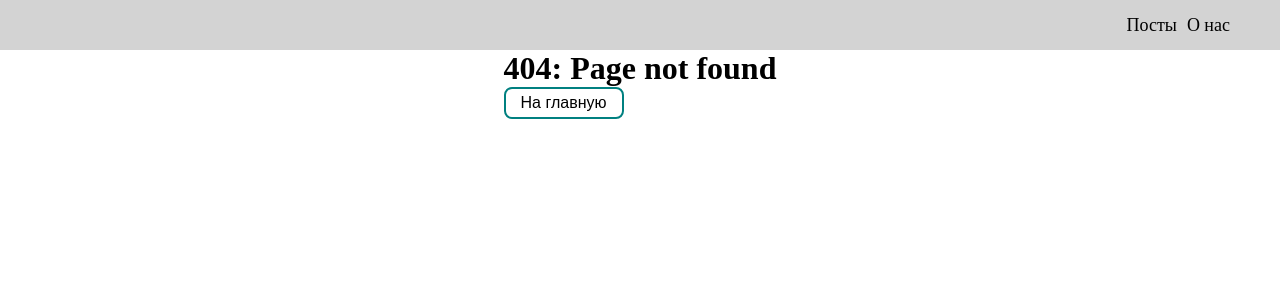
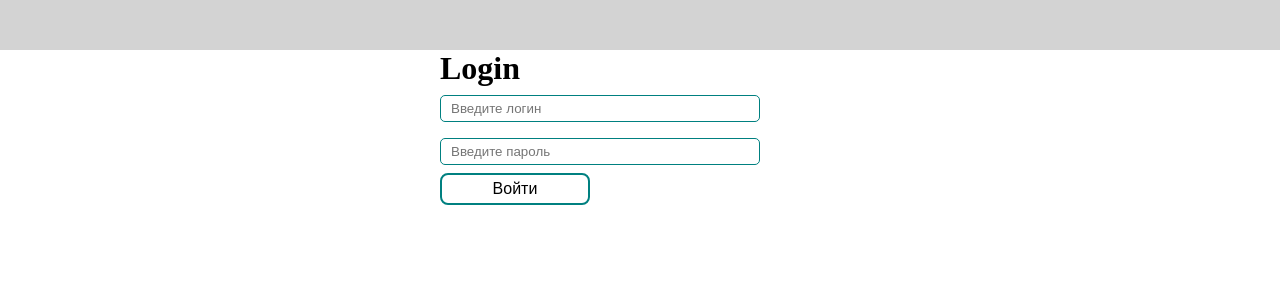
Before and after one commit to alexandrIvanovDev/react-course, a React (Create React App) app: page /login in a window 1280 px wide. Before the commit this address had no page. Shown: the top 300 px of the page. Built offline with nearby package versions, Linux system fonts and the light colour scheme.

Commit message:
Add LoginPage, routes and context

```diff
--- a/src/App.tsx
+++ b/src/App.tsx
@@ -1,4 +1,4 @@
-import React from 'react';
+import React, {useEffect, useState} from 'react';
 import './App.css'
 import {createBrowserRouter, RouterProvider} from 'react-router-dom';
 import {Pages} from './pages/Posts';
@@ -6,6 +6,8 @@ import {About} from './pages/About';
 import {Navbar} from './components/UI/navbar/Navbar';
 import {NotFoundPage} from './pages/NotFoundPage';
 import {PostIdPage} from './pages/PostIdPage';
+import {Login} from './pages/Login';
+import {AuthContext} from './context/authContext';
 
 const router = createBrowserRouter([
     {
@@ -25,6 +27,10 @@ const router = createBrowserRouter([
                 element: <About/>
             },
             {
+                path: 'login',
+                element: <Login/>
+            },
+            {
                 path: '*',
                 element: <NotFoundPage/>
             }
@@ -33,7 +39,20 @@ const router = createBrowserRouter([
 ]);
 
 function App() {
-    return <RouterProvider router={router}/>
+
+    const [isAuth, setIsAuth] = useState(false)
+
+    useEffect(() => {
+        if (localStorage.getItem('auth')) {
+            setIsAuth(true)
+        }
+    }, [])
+
+    return (
+        <AuthContext.Provider value={{isAuth, setIsAuth}}>
+            <RouterProvider router={router}/>
+        </AuthContext.Provider>
+    )
 }
 
 export default App;
--- a/src/components/UI/button/MyButton.module.css
+++ b/src/components/UI/button/MyButton.module.css
@@ -5,4 +5,5 @@
     border: 2px solid teal;
     border-radius: 8px;
     background: transparent;
+    width: 150px;
 }
--- a/src/components/UI/navbar/Navbar.module.css
+++ b/src/components/UI/navbar/Navbar.module.css
@@ -23,6 +23,7 @@
     color: black;
     text-decoration: none;
     font-size: 18px;
+    cursor: pointer;
 }
 
 .link:hover {
--- a/src/components/UI/navbar/Navbar.tsx
+++ b/src/components/UI/navbar/Navbar.tsx
@@ -1,14 +1,26 @@
-import React from 'react';
+import React, {useContext} from 'react';
 import {Link, Outlet} from 'react-router-dom';
 import styles from './Navbar.module.css'
+import {AuthContext} from '../../../context/authContext';
 
 export const Navbar = () => {
+
+    const {isAuth, setIsAuth} = useContext(AuthContext)
+
+    const logout = () => {
+        setIsAuth(false)
+        localStorage.removeItem('auth')
+    }
+
     return (
         <div className={styles.wrapper}>
             <div className={styles.navbar}>
                 <div className={styles.links}>
-                    <Link className={styles.link} to="/posts">Посты</Link>
-                    <Link className={styles.link} to="/about">О нас</Link>
+                    {isAuth && <>
+                        <Link className={styles.link} to="/posts">Посты</Link>
+                        <Link className={styles.link} to="/about">О нас</Link>
+                        <span className={styles.link} onClick={logout}>Выйти</span>
+                    </>}
                 </div>
             </div>
             <Outlet/>
--- /dev/null
+++ b/src/context/authContext.ts
@@ -0,0 +1,8 @@
+import {createContext} from 'react';
+
+type ContextType = {
+    isAuth: boolean
+    setIsAuth: (value: boolean) => void
+}
+
+export const AuthContext = createContext<ContextType>({} as ContextType)
--- a/src/pages/About.tsx
+++ b/src/pages/About.tsx
@@ -1,9 +1,16 @@
-import React from 'react';
+import React, {useContext} from 'react';
 import {MyButton} from '../components/UI/button/MyButton';
-import {useNavigate} from 'react-router-dom';
+import {Navigate, useNavigate} from 'react-router-dom';
+import {AuthContext} from '../context/authContext';
 
 export const About = () => {
+
     const navigate = useNavigate()
+    const {isAuth} = useContext(AuthContext)
+
+    if (!isAuth) {
+        return <Navigate to={'/login'}/>
+    }
     return (
         <div>
             <h1>About us</h1>
--- /dev/null
+++ b/src/pages/Login.tsx
@@ -0,0 +1,31 @@
+import React, {FormEvent, useContext} from 'react';
+import {MyButton} from '../components/UI/button/MyButton';
+import {MyInput} from '../components/UI/input/MyInput';
+import {AuthContext} from '../context/authContext';
+import {Navigate} from 'react-router-dom';
+
+export const Login = () => {
+
+    const {isAuth, setIsAuth} = useContext(AuthContext)
+
+    const login = (e: FormEvent<HTMLFormElement>) => {
+        e.preventDefault()
+        setIsAuth(true)
+        localStorage.setItem('auth', 'true')
+    }
+
+    if (isAuth) {
+        return <Navigate to={'/posts'}/>
+    }
+
+    return (
+        <div  style={{width: 400}}>
+            <h1>Login</h1>
+            <form style={{display: 'flex', flexDirection: 'column'}} onSubmit={login}>
+                <MyInput type="text" placeholder="Введите логин"/>
+                <MyInput type="password" placeholder="Введите пароль"/>
+                <MyButton>Войти</MyButton>
+            </form>
+        </div>
+    );
+};
--- a/src/pages/PostIdPage.tsx
+++ b/src/pages/PostIdPage.tsx
@@ -1,16 +1,18 @@
-import React, {useEffect, useState} from 'react';
-import {useNavigate, useParams} from 'react-router-dom';
+import React, {useContext, useEffect, useState} from 'react';
+import {Navigate, useNavigate, useParams} from 'react-router-dom';
 import {MyButton} from '../components/UI/button/MyButton';
 import {CommentType, postsAPI, PostType} from '../API/postsAPI';
 import {Loader} from '../components/UI/loader/Loader';
 import {useFetching} from '../hooks/useFetching';
 import {CommentsBlock} from '../components/commentsBlock/CommentsBlock';
 import {PostIdBlock} from '../components/PostIdBlock/PostIdBlock';
+import {AuthContext} from '../context/authContext';
 
 export const PostIdPage = () => {
 
     const [post, setPost] = useState<PostType>()
     const [comments, setComments] = useState<Array<CommentType>>([])
+    const {isAuth} = useContext(AuthContext)
 
     const {id} = useParams()
     const navigate = useNavigate()
@@ -34,6 +36,10 @@ export const PostIdPage = () => {
         getComments()
     }, [])
 
+    if (!isAuth) {
+        return <Navigate to={'/login'}/>
+    }
+
     return (
         <div>
             {error && <div>Error: {error}</div>}
--- a/src/pages/Posts.tsx
+++ b/src/pages/Posts.tsx
@@ -1,4 +1,4 @@
-import React, {useEffect, useState} from 'react';
+import React, {useContext, useEffect, useState} from 'react';
 import '../App.css'
 import {postsAPI, PostType} from '../API/postsAPI';
 import {useFetching} from '../hooks/useFetching';
@@ -11,6 +11,8 @@ import {PostFilter} from '../components/PostFilter';
 import {Loader} from '../components/UI/loader/Loader';
 import {PostsList} from '../components/PostList';
 import {Pagination} from '../components/UI/pagination/Pagination';
+import {AuthContext} from '../context/authContext';
+import {Navigate} from 'react-router-dom';
 
 
 export type FilterType = {
@@ -26,6 +28,7 @@ export const Pages = () => {
     const [totalPages, setTotalPages] = useState(0)
     const [limit, setLimit] = useState(10)
     const [page, setPage] = useState(1)
+    const {isAuth} = useContext(AuthContext)
 
     const [fetchPosts, isPostsLoading, postError] = useFetching(async () => {
         const response = await postsAPI.getAllPosts(limit, page)
@@ -55,6 +58,10 @@ export const Pages = () => {
         setPage(page)
     }
 
+    if (!isAuth) {
+        return <Navigate to={'/login'}/>
+    }
+
     return (
         <div className="posts">
             <MyModal isActive={isModalActive} closeModal={closeModal}>
```
